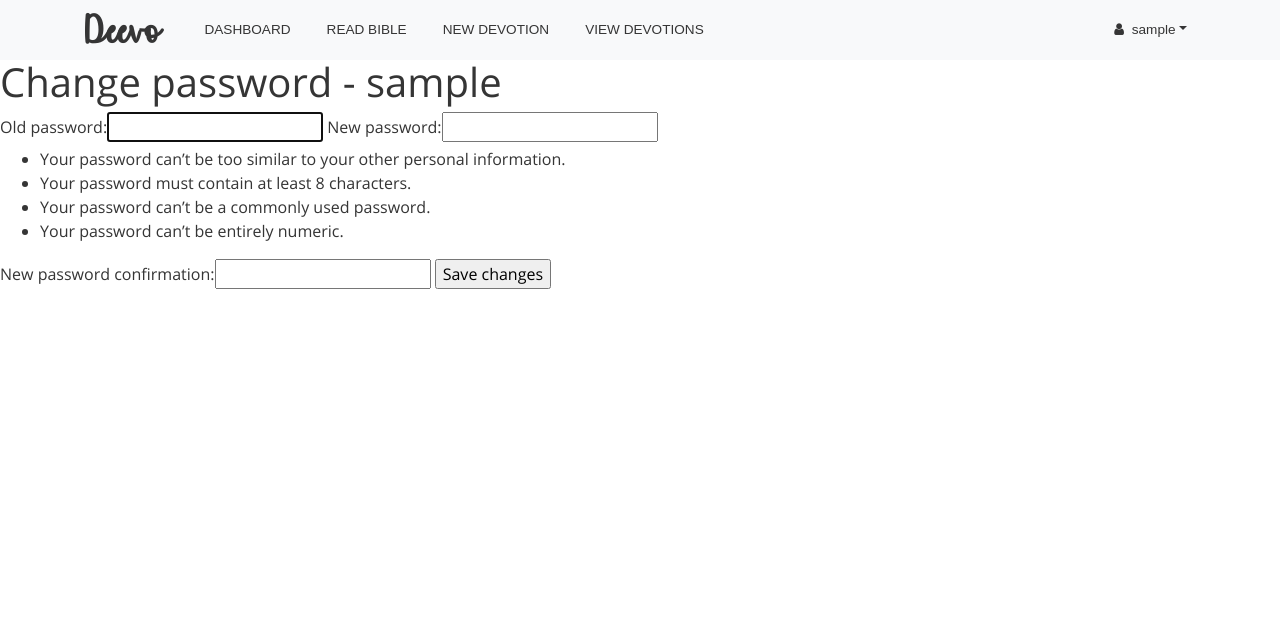
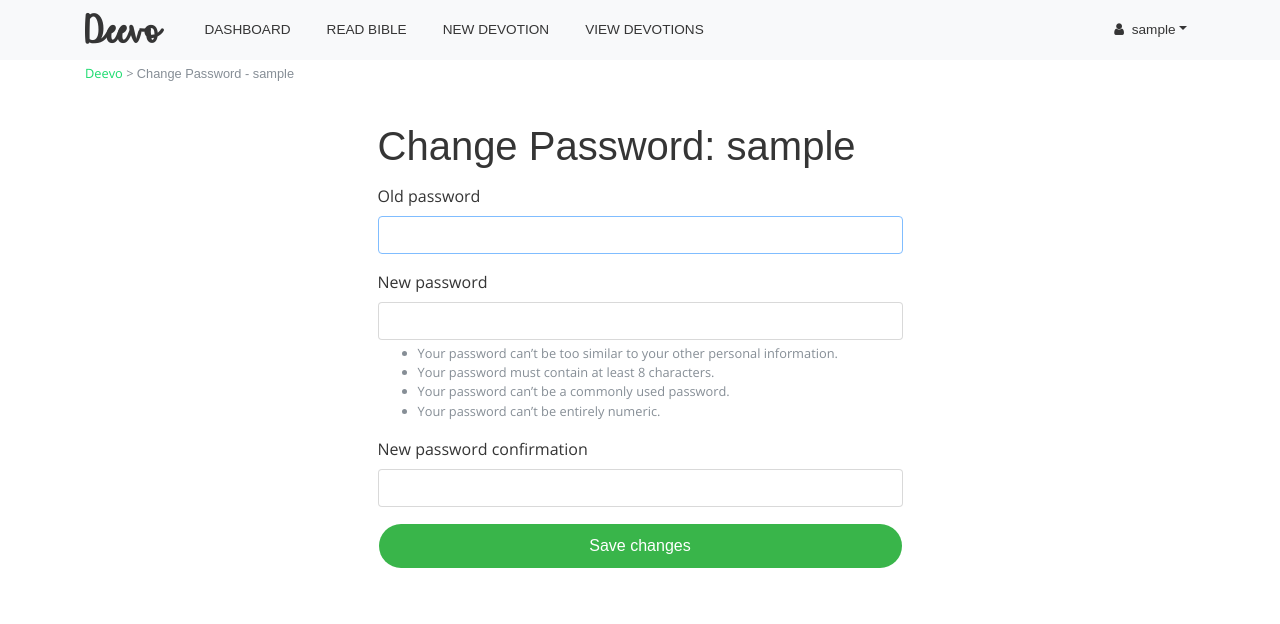
Before and after one commit to reginaalyssa/Deevo, a Django app: a page that uses deevo/templates/account/change_password.html in a window 1280 px wide. Shown: the top 624 px of the page. Run offline with Django 3.2, Linux system fonts and the light colour scheme; the visitor is signed in with stand-in values (Sample User, id 1); some libraries are stand-ins or nearby versions; some web fonts are replaced.

Commit message:
Add styles to change password form (no feedback of success yet)

```diff
--- a/deevo/templates/account/change_password.html
+++ b/deevo/templates/account/change_password.html
@@ -3,10 +3,25 @@
 {% block title %}Change password - {{ user.username }}{% endblock %}
 
 {% block content %}
-    <h1>Change password - {{ user.username }}</h1>
-    <form method="post">
-        {% csrf_token %}
-        {{ form }}
-        <button type="submit">Save changes</button>
-    </form>
+    <div class="container">
+        <small class="text-muted">
+            <a href="{% url 'home' %}">Deevo</a> >
+            <span class="text-bold">Change Password - {{ user.username }}</span>
+        </small>
+        <div class="main-container">
+            <div class="row">
+                <div class="col-lg-6 col-md-8 mx-auto">
+                    <div class="main-header">
+                        <h1 class="margin-0">Change Password: {{ user.username }}</h1>
+                    </div>
+                    <form method="post">
+                        {% csrf_token %}
+                        {% load crispy_forms_tags %}
+                        {{ form|crispy }}
+                        <input type="submit" value="Save changes" class="btn btn-md green-button form-control"/>
+                    </form>
+                </div>
+            </div>
+        </div>
+    </div>
 {% endblock %}
--- a/deevo/templates/account/profile.html
+++ b/deevo/templates/account/profile.html
@@ -6,13 +6,13 @@
     <div class="container">
         <small class="text-muted">
             <a href="{% url 'home' %}">Deevo</a> >
-            <span class="text-bold">View Profile: {{ user.username }}</span>
+            <span class="text-bold">View Profile - {{ user.username }}</span>
         </small>
         <div class="main-container">
             <div class="row">
                 <div class="col-lg-6 col-md-8 mx-auto">
                     <div class="main-header">
-                        <h1 class="margin-0">View Profile: {{ user.username }}</h1>
+                        <h1 class="margin-0">View Profile - {{ user.username }}</h1>
                     </div>
                     <div class="profile-details">
                         <span class="text-bold">Username:</span> {{ user.username }}<br>
```
